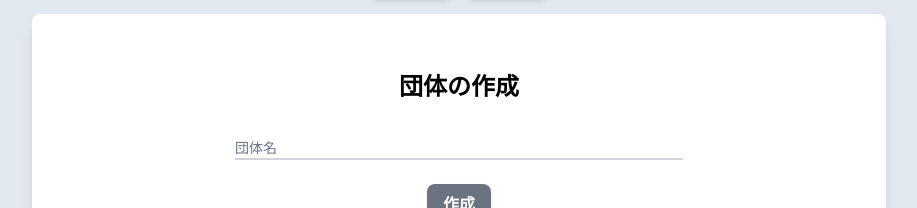
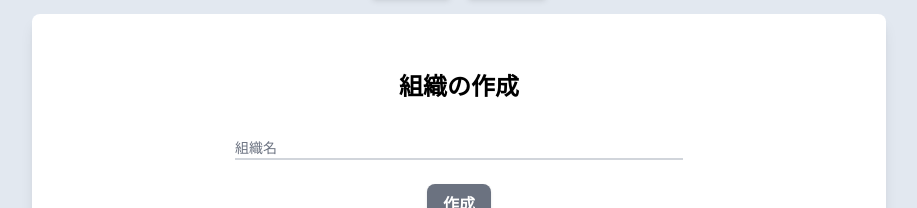
Before and after one commit to kaitobq/kioureki-vol3, a Next.js app in the folder frontend/: page /organization/new in a window 1280 px wide. Shown: the part 234-442 px from the top of the page, without its empty margins (181-1098 px from the left). Built offline with nearby package versions, Linux system fonts and the light colour scheme.

Commit message:
fix: label

```diff
--- a/frontend/components/organization/new/create-organization.tsx
+++ b/frontend/components/organization/new/create-organization.tsx
@@ -38,7 +38,7 @@
 
   return (
     <div className="w-full flex flex-col items-center justify-center p-10">
-      <h3 className="text-2xl font-bold mb-6">団体の作成</h3>
+      <h3 className="text-2xl font-bold mb-6">組織の作成</h3>
       <form
         onSubmit={handleSubmit}
         className="flex flex-col items-center w-full max-w-md relative z-0"
@@ -55,7 +55,7 @@
           htmlFor="organization_name"
           className="left-0 peer-focus:font-medium absolute text-sm text-gray-500 dark:text-gray-400 duration-300 transform -translate-y-6 scale-75 top-3 -z-10 origin-[0] peer-focus:left-0 rtl:peer-focus:right-0 peer-focus:text-blue-600 peer-focus:dark:text-blue-500 peer-placeholder-shown:scale-100 peer-placeholder-shown:translate-y-0 peer-focus:scale-75 peer-focus:-translate-y-6"
         >
-          団体名
+          組織名
         </label>
         <button
           type="submit"
```
